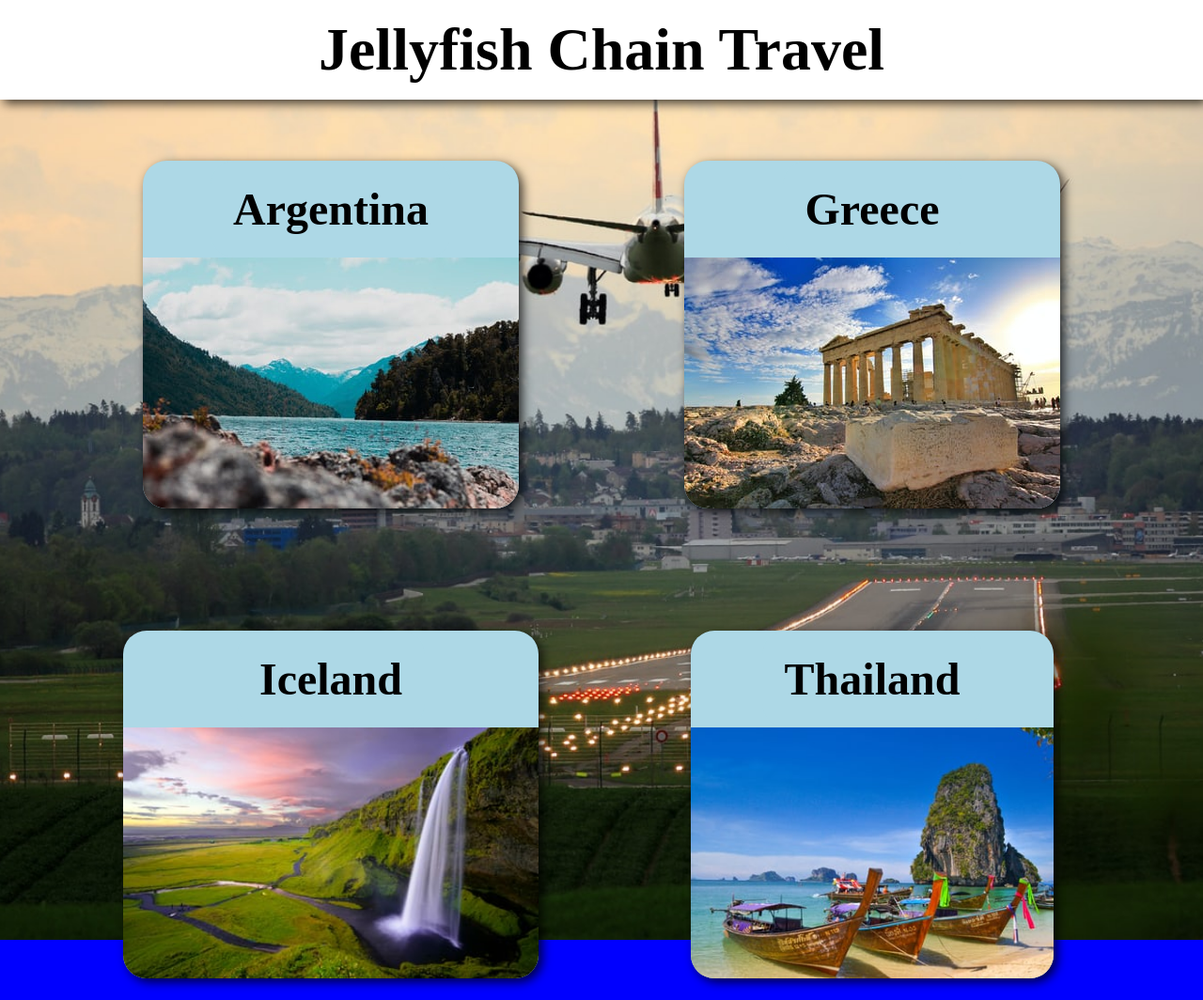
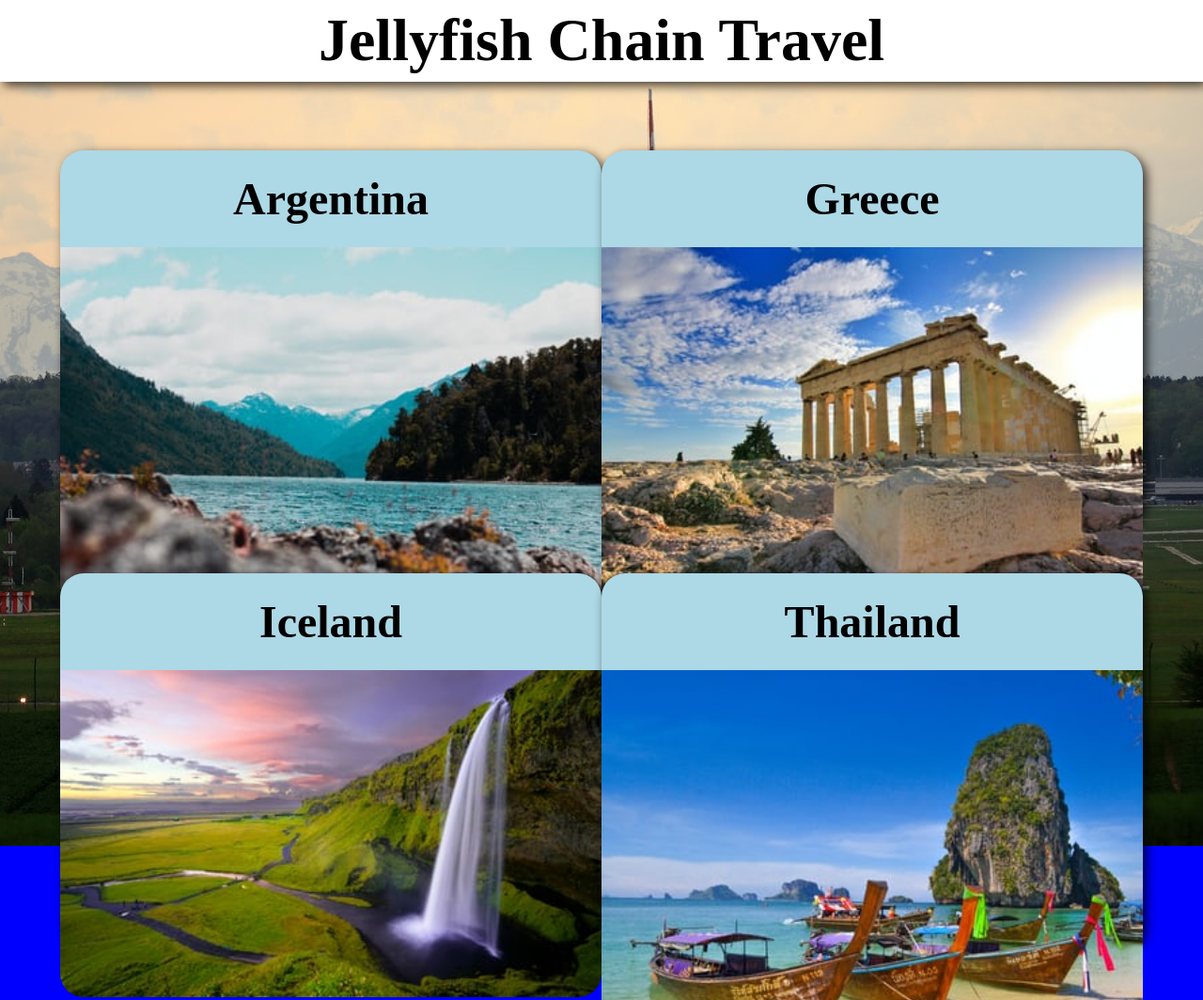
Before and after one commit to silaslowe/travel, a plain HTML site: page index.html in a window 1280 px wide. Shown: the top 1064 px of the page at 94% size. Drawn offline with Linux system fonts and the light colour scheme.

```diff
--- a/styles/landing.css
+++ b/styles/landing.css
@@ -14,7 +14,7 @@ header {
 }
 
 h1 {
-  margin: 0.25em;
+  margin: 0.1em;
 }
 
 h4 {
@@ -37,8 +37,8 @@ a:hover {
 body {
   background-image: url("../pics/airport.jpeg");
   background-color: blue;
-  height: 1000px;
-  background-position: center;
+  height: 900px;
+  background-position: center top;
   background-repeat: no-repeat;
   background-size: cover;
   overflow: hidden;
@@ -51,6 +51,7 @@ body {
   align-items: center;
   height: 100%;
   width: 100%;
+  padding-top: 3em;
 }
 
 .landing__link {
@@ -64,7 +65,8 @@ body {
 img {
   border-bottom-left-radius: 25px;
   border-bottom-right-radius: 25px;
-  height: 267px;
+  height: 100%;
+  width: 100%;
 }
 
 .link-container {
@@ -77,4 +79,6 @@ img {
   -webkit-box-shadow: 4px 4px 11px 0px rgba(0, 0, 0, 0.75);
   -moz-box-shadow: 4px 4px 11px 0px rgba(0, 0, 0, 0.75);
   box-shadow: 4px 4px 11px 0px rgba(0, 0, 0, 0.75);
+  width: 267;
+  height: 400px;
 }
```
